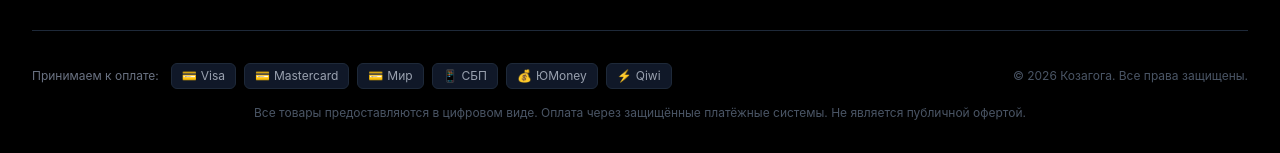
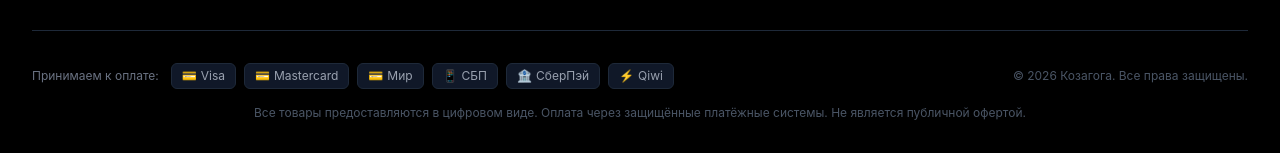
Before and after one commit to olegkopytin86-netizen/kozagoga, a React (Vite) app in the folder kozagoga_new/: page /checkout in a window 1280 px wide. Shown: the part 1202-1355 px from the top of the page. Built offline with nearby package versions, Linux system fonts and the light colour scheme; no server answers.

Commit message:
замена ЮMoney на СберПэй

```diff
--- a/kozagoga_new/config/integrations.yaml
+++ b/kozagoga_new/config/integrations.yaml
@@ -44,7 +44,7 @@ payment_gateways:
     primary: sberbank
     fallback: yookassa
   wallet: wallet
-  yoomoney:
+  sberpay:
     primary: sberbank
     fallback: yookassa
 
--- a/kozagoga_new/lib/gateways/index.js
+++ b/kozagoga_new/lib/gateways/index.js
@@ -48,7 +48,7 @@ export function initGateways(pool) {
  *       fallback: yookassa
  *     sbp: sberbank   # упрощённая запись
  *
- * @param {string} paymentMethod - card | sbp | wallet | yoomoney
+ * @param {string} paymentMethod - card | sbp | sberpay | wallet
  * @param {object} gateways - map code → instance
  * @returns {{ gateway: object, code: string }}
  */
--- a/kozagoga_new/src/components/Footer.tsx
+++ b/kozagoga_new/src/components/Footer.tsx
@@ -28,7 +28,7 @@ const paymentSystems = [
   { name: "Mastercard", icon: "💳" },
   { name: "Мир", icon: "💳" },
   { name: "СБП", icon: "📱" },
-  { name: "ЮMoney", icon: "💰" },
+  { name: "СберПэй", icon: "🏦" },
   { name: "Qiwi", icon: "⚡" },
 ]
 
--- a/kozagoga_new/src/pages/Checkout.tsx
+++ b/kozagoga_new/src/pages/Checkout.tsx
@@ -11,7 +11,7 @@ import { useCart } from "@/contexts/CartContext"
 import { useAuth } from "@/contexts/AuthContext"
 import { createOrder, processPayment } from "@/lib/api"
 
-type PaymentMethod = "card" | "sbp" | "yoomoney" | "wallet"
+type PaymentMethod = "card" | "sbp" | "sberpay" | "wallet"
 
 export default function Checkout() {
   const { items, removeItem, updateQuantity, clearCart, subtotal, itemCount } = useCart()
@@ -230,7 +230,7 @@ export default function Checkout() {
                     {[
                       { id: "card" as const, label: "Банковская карта", icon: "💳", desc: "Visa, Mastercard, Мир" },
                       { id: "sbp" as const, label: "СБП", icon: "📱", desc: "Система быстрых платежей" },
-                      { id: "yoomoney" as const, label: "ЮMoney", icon: "💰", desc: "Электронный кошелёк" },
+                      { id: "sberpay" as const, label: "СберПэй", icon: "🏦", desc: "Оплата через СберБанк" },
                       { id: "wallet" as const, label: "Кошелёк", icon: "🏦", desc: "Внутренний счёт" },
                     ].map((method) => (
                       <button
--- a/kozagoga_new/src/pages/FAQ.tsx
+++ b/kozagoga_new/src/pages/FAQ.tsx
@@ -15,7 +15,7 @@ const faqItems = [
       },
       {
         q: "Какие способы оплаты доступны?",
-        a: "Мы принимаем банковские карты (Visa, Mastercard, Мир), СБП, ЮMoney, Qiwi и другие популярные платёжные системы. Все платежи защищены.",
+        a: "Мы принимаем банковские карты (Visa, Mastercard, Мир), СБП, СберПэй и другие популярные платёжные системы. Все платежи защищены.",
       },
       {
         q: "Можно ли отменить заказ?",
--- a/kozagoga_new/src/pages/OrderDetail.tsx
+++ b/kozagoga_new/src/pages/OrderDetail.tsx
@@ -184,7 +184,7 @@ export default function OrderDetail() {
                   {order.payment_method === "card" ? "Банковская карта" :
                    order.payment_method === "sbp" ? "СБП" :
                    order.payment_method === "wallet" ? "Кошелёк" :
-                   order.payment_method === "yoomoney" ? "ЮMoney" :
+                   order.payment_method === "sberpay" ? "СберПэй" :
                    order.payment_method || "—"}
                 </p>
               </div>
```
